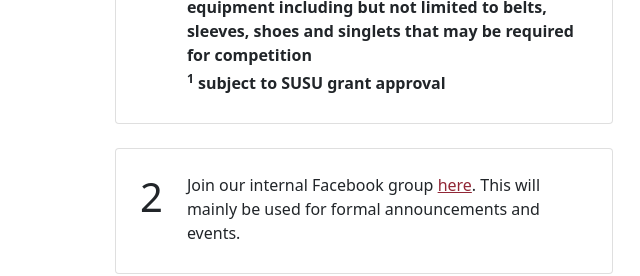
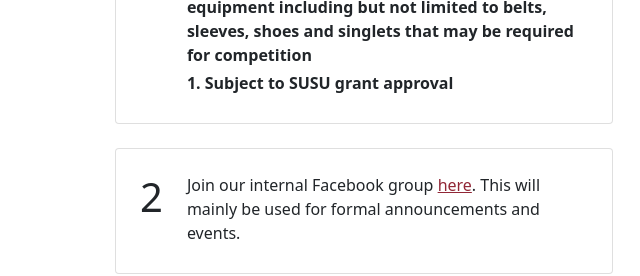
Before and after one commit to supowerlifting/supl, a plain HTML site: page signup.html in a window 1280 px wide. Shown: the part 1343-1619 px from the top of the page, 276-916 px from the left. Drawn offline with nearby package versions, Linux system fonts and the light colour scheme.

Commit message:
stinkstinkstink

```diff
--- a/signup.html
+++ b/signup.html
@@ -73,7 +73,7 @@
                                             </ul>
                                         </ul>
                                         <p class="mb-1"><b>Disclaimer: we do not cover costs of personal equipment including but not limited to belts, sleeves, shoes and singlets that may be required for competition<br></b></a></p>
-                                        <p class="mb-1"><b><sup>1</sup> subject to SUSU grant approval</b></a></p>
+                                        <p class="mb-1"><b>1. Subject to SUSU grant approval</b></a></p>
                                     </div>
                                 </div>
                             </div>
```
